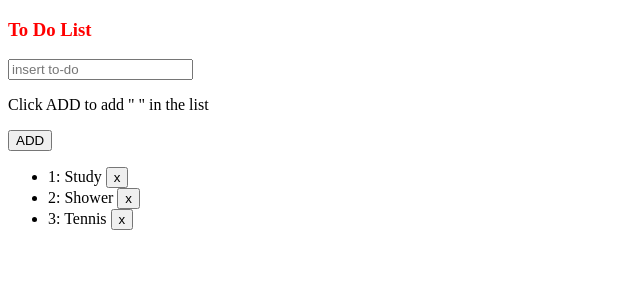
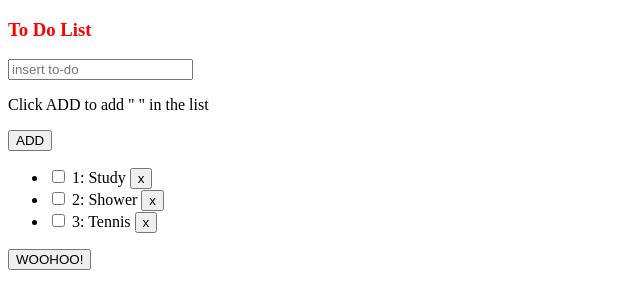
Before and after one commit to LillianToh/todo1.0-vue-react, a Vue app in the folder vue/: page / in a window 1280 px wide. Shown: the top 308 px of the page, without its empty margins (0-640 px from the left). Built offline with nearby package versions, Linux system fonts and the light colour scheme.

Commit message:
finished functionality of to-do list on Vue

```diff
--- a/vue/src/App.vue
+++ b/vue/src/App.vue
@@ -11,16 +11,15 @@
       <ul>
         <!-- assign key to input item of the array list -->
         <li v-for="(item, index) in list" :key="index">
-          <!-- Psuedo: may need a v-for(status, item, index) in list to strike-off individual item -->
-          <span
-            @click="isCompleted = !isCompleted"
-            :class="{ completed: isCompleted }"
-          >
+          <input type="checkbox" v-model="item.isCompleted" />
+          <span :class="{ completed: item.isCompleted }">
             {{ index + 1 }}: {{ item.text }}
           </span>
           <button @click="del(index)">x</button>
         </li>
       </ul>
+
+      <button @click="allComplete">WOOHOO!</button>
     </div>
   </div>
 </template>
@@ -32,12 +31,11 @@ export default {
   data() {
     return {
       list: [
-        { id: 0, text: "Study", completed: false },
-        { id: 1, text: "Shower", completed: false },
-        { id: 2, text: "Tennis", completed: false }
+        { id: 0, text: "Study", isCompleted: false },
+        { id: 1, text: "Shower", isCompleted: false },
+        { id: 2, text: "Tennis", isCompleted: false }
       ],
-      newItem: "",
-      isCompleted: false
+      newItem: ""
     };
   },
   methods: {
@@ -45,12 +43,18 @@ export default {
       this.list.push({
         id: Math.random(),
         text: this.newItem,
-        completed: this.isCompleted
+        isCompleted: false
       });
+      this.newItem = "";
     },
     del(index) {
       // delete one item at that index
       this.list.splice(index, 1);
+    },
+    allComplete() {
+      this.list.forEach(item => {
+        item.isCompleted = true;
+      });
     }
   }
 };
```
